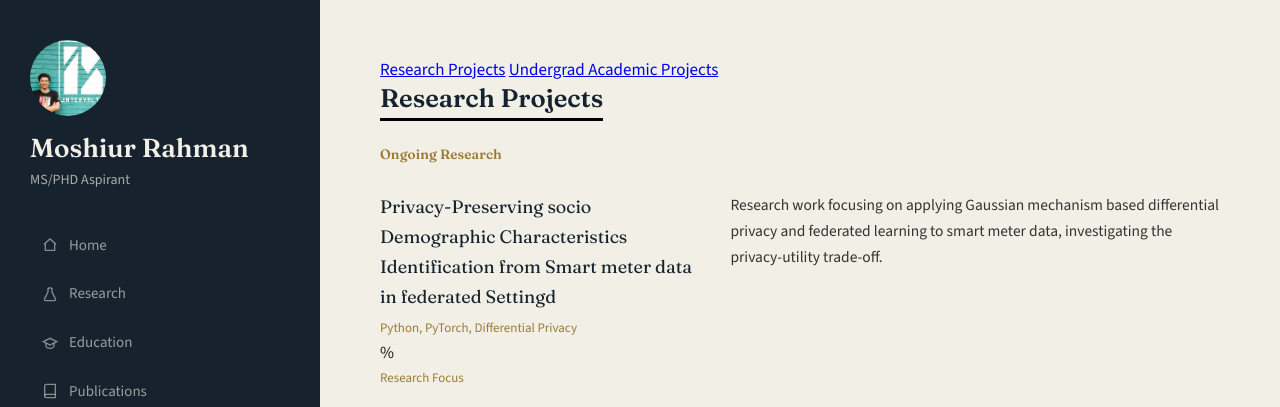
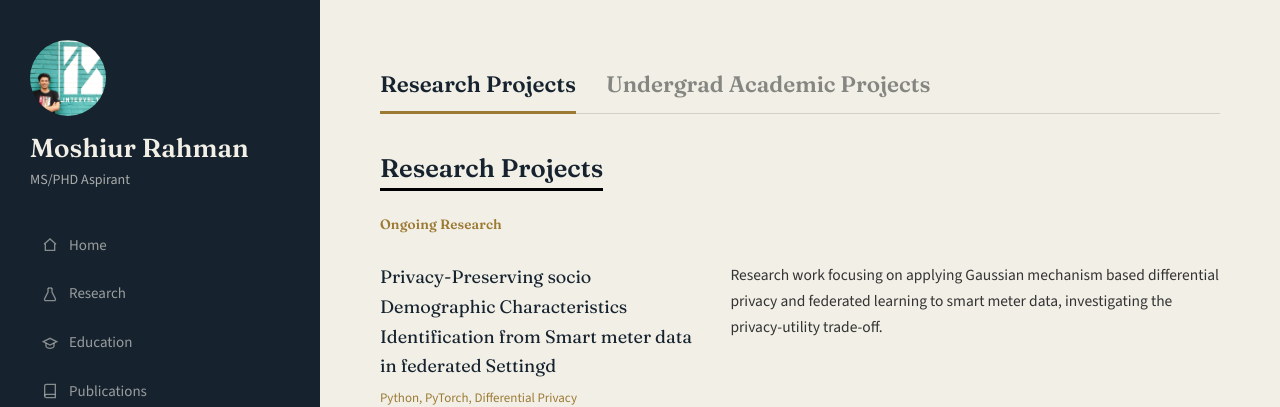
Before and after one commit to MoshiurRahman03/MoshiurRahman03.github.io, a plain HTML site: page research_project.html in a window 1280 px wide. Shown: the top 407 px of the page. Drawn offline with nearby package versions, Linux system fonts and the light colour scheme.

Commit message:
Update research_project.html

```diff
--- a/research_project.html
+++ b/research_project.html
@@ -57,6 +57,49 @@
     .mobile-nav{ display:flex; gap:6px; overflow-x:auto; padding:14px 16px; background:var(--navy-2); border-top:1px solid rgba(241,239,230,0.1); }
     .mobile-nav a{ all:unset; cursor:pointer; white-space:nowrap; font-size:13.5px; color:rgba(241,239,230,0.65); padding:7px 12px; border-radius:20px; }
     .mobile-nav a.active{ background:var(--brass); color:var(--navy); font-weight:600; }
+  }
+    /* --- TAB LINKS STYLING --- */
+  .tab-menu {
+    display: flex;
+    gap: 30px;
+    margin-bottom: 40px;
+    border-bottom: 1px solid var(--line);
+  }
+
+  .tab-link {
+    font-family: 'Fraunces', serif;
+    font-size: 1.4rem;
+    font-weight: 600;
+    color: rgba(26,29,27,0.5);
+    text-decoration: none;
+    padding: 10px 0;
+    position: relative;
+    transition: color 0.3s ease;
+  }
+
+  .tab-link:hover {
+    color: var(--navy);
+  }
+
+  .tab-link.active {
+    color: var(--navy);
+  }
+
+  .tab-link::after {
+    content: '';
+    position: absolute;
+    bottom: -1px;
+    left: 0;
+    width: 100%;
+    height: 3px;
+    background: var(--brass);
+    transform: scaleX(0);
+    transform-origin: left;
+    transition: transform 0.3s ease;
+  }
+
+  .tab-link.active::after {
+    transform: scaleX(1);
   }
 </style>
 </head>
```
